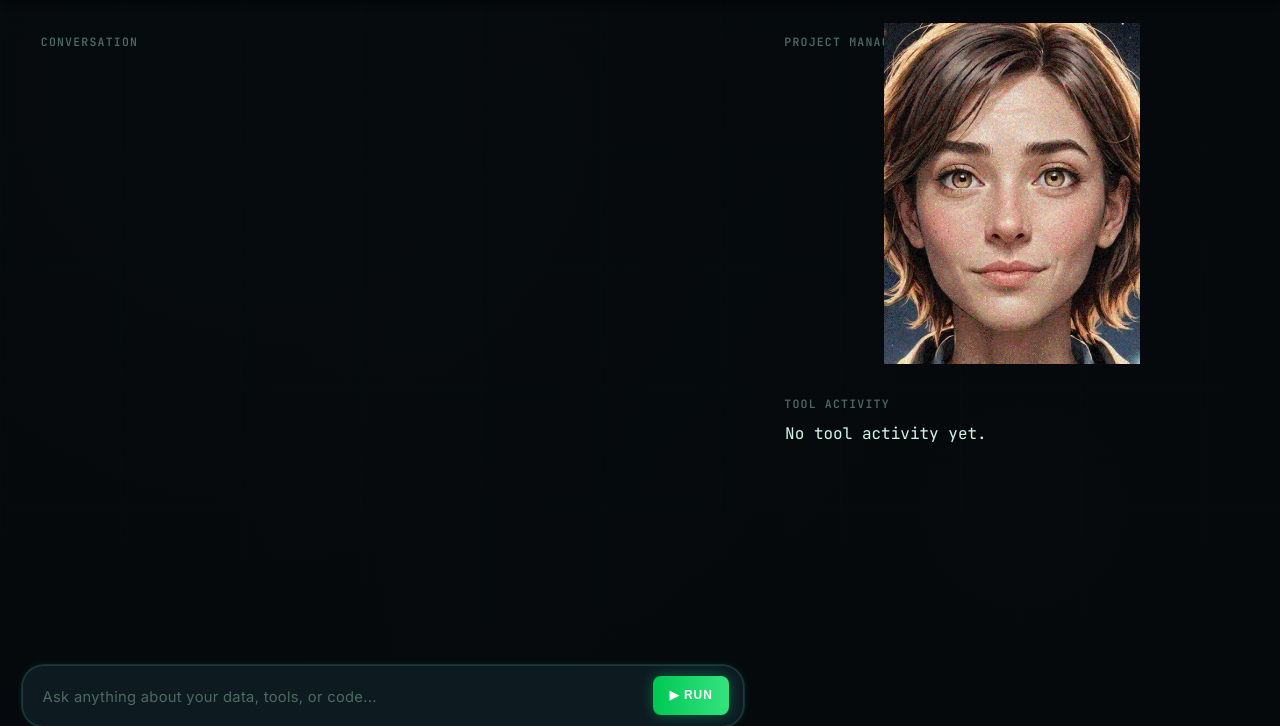
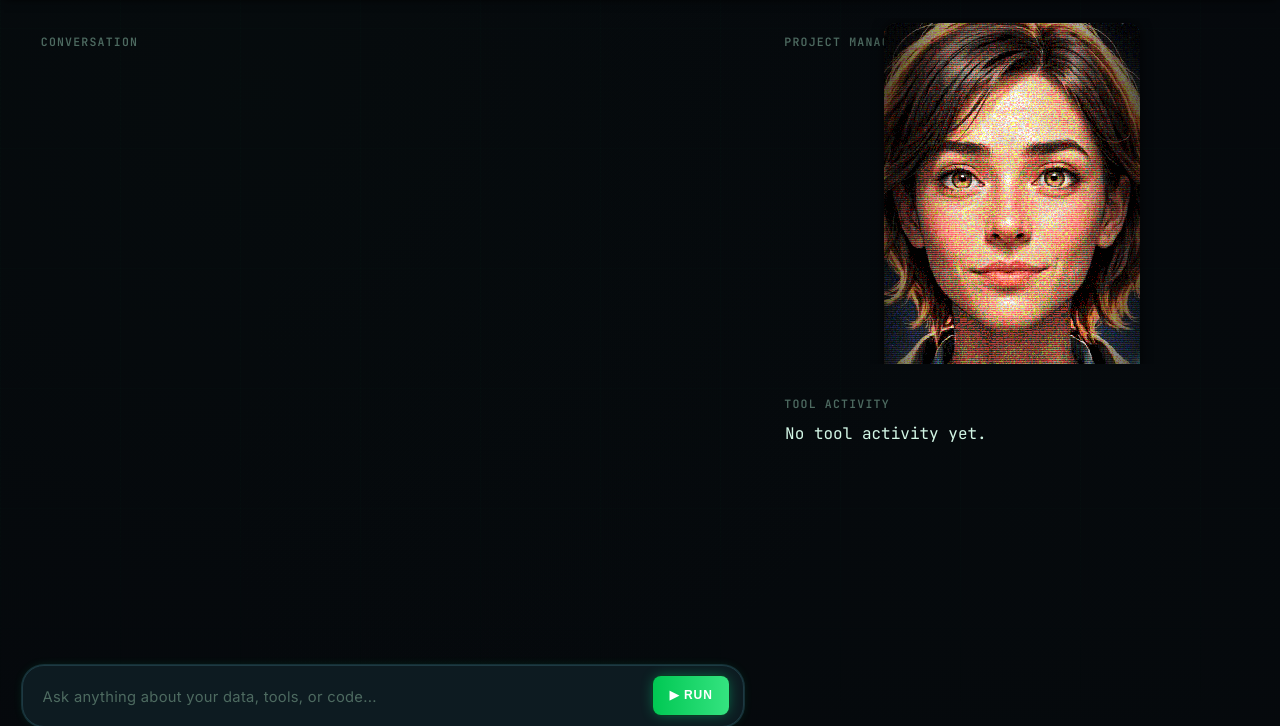
Before and after one commit to intelligencedev/manifold, a Python web app: template internal/webui/templates/index.html in a window 1280 px wide. Shown: the part 51-777 px from the top of the page. Run offline with Jinja, Linux system fonts and the light colour scheme; the template is opened without the code that fills it, so the values that code supplies are empty; some libraries are stand-ins or nearby versions.

Commit message:
feat: enhance avatar window with CRT effects and improved styling

```diff
--- a/internal/webui/templates/index.html
+++ b/internal/webui/templates/index.html
@@ -11,8 +11,37 @@
   <style>
     /* Avatar camera viewport */
     #avatarPane { display:flex; justify-content:center; }
-    #avatarPane .avatar-window { width:256px; height:256px; overflow:hidden; position:relative; background:#111; box-shadow:0 0 4px rgba(0,0,0,0.4) inset; }
-    #avatarPane .avatar-window img.agent-avatar { position:absolute; top:0; left:0; user-select:none; pointer-events:none; }
+    #avatarPane .avatar-window { width:256px; height:256px; overflow:hidden; position:relative; background:#0a0a0d; box-shadow:0 0 10px rgba(0,0,0,0.8) inset, 0 0 12px rgba(0,0,0,0.7); border-radius:12px; }
+    #avatarPane .avatar-window img.agent-avatar { position:absolute; top:0; left:0; user-select:none; pointer-events:none; image-rendering:pixelated; filter:contrast(1.18) saturate(1.25) brightness(1.05) drop-shadow(0 0 6px rgba(0,255,220,0.08)); }
+    /* CRT layers */
+    #avatarPane .avatar-window.crt .crt-layer { position:absolute; inset:0; pointer-events:none; }
+    /* Phosphor RGB triads (very subtle) */
+    #avatarPane .avatar-window.crt .crt-phosphor { z-index:2; opacity:0.22; background:
+      repeating-linear-gradient(to right,
+        rgba(255,0,0,0.55) 0px, rgba(255,0,0,0.55) 1px,
+        rgba(0,255,0,0.55) 1px, rgba(0,255,0,0.55) 2px,
+        rgba(0,140,255,0.55) 2px, rgba(0,140,255,0.55) 3px,
+        rgba(0,0,0,0.2) 3px, rgba(0,0,0,0.2) 4px
+      ); mix-blend-mode:color-dodge; }
+    /* Stronger scanlines */
+    #avatarPane .avatar-window.crt .crt-scanlines { z-index:3; background:
+      repeating-linear-gradient(to bottom,
+        rgba(255,255,255,0.18) 0px,
+        rgba(255,255,255,0.18) 1px,
+        rgba(0,0,0,0.55) 1px,
+        rgba(0,0,0,0.55) 2px
+      ); mix-blend-mode:overlay; animation:crt-scan-move 5s linear infinite; }
+    /* Darker vignette & curvature */
+    #avatarPane .avatar-window.crt .crt-mask { z-index:4; background:
+      radial-gradient(ellipse at center, rgba(0,0,0,0) 50%, rgba(0,0,0,0.35) 80%, rgba(0,0,0,0.75) 100%),
+      linear-gradient(to right, rgba(0,0,0,0.45), rgba(0,0,0,0) 25%, rgba(0,0,0,0) 75%, rgba(0,0,0,0.45));
+      mix-blend-mode:multiply; }
+    /* Stronger but still subtle flicker */
+    #avatarPane .avatar-window.crt .crt-flicker { z-index:5; background:rgba(255,255,255,0.04); animation:crt-flicker 0.08s infinite steps(2,end); mix-blend-mode:screen; }
+    #avatarPane .avatar-window.crt .agent-avatar { z-index:1; }
+    #avatarPane .avatar-window.crt { position:relative; }
+    @keyframes crt-scan-move { 0% { background-position-y:0; } 100% { background-position-y:256px; } }
+    @keyframes crt-flicker { 0%, 100% { opacity:0.02; } 50% { opacity:0.08; } }
   </style>
 </head>
 <body data-theme="dark">
@@ -39,8 +68,12 @@
       <aside id="avatar" class="panel">
         <div class="panel-header">Project Manager</div>
         <div id="avatarPane">
-          <div class="avatar-window" data-window-width="256" data-window-height="400">
+          <div class="avatar-window crt" data-window-width="256" data-window-height="400">
             <img src="/assets/smiling.png" alt="Current Working Agent" class="agent-avatar" data-shake-amplitude="1" data-shake-speed="1" />
+            <div class="crt-layer crt-phosphor"></div>
+            <div class="crt-layer crt-scanlines"></div>
+            <div class="crt-layer crt-mask"></div>
+            <div class="crt-layer crt-flicker"></div>
           </div>
         </div>
       </aside>
@@ -115,7 +148,8 @@
     next.style.top = '0'; next.style.left = '0'
     next.style.opacity = '0'
     next.style.transition = `opacity ${fadeMs}ms ease`
-    windowEl.appendChild(next)
+    const firstOverlay = windowEl.querySelector('.crt-layer')
+    if (firstOverlay) windowEl.insertBefore(next, firstOverlay); else windowEl.appendChild(next)
     next.addEventListener('load', ()=>{
       sizeImage(next)
       requestAnimationFrame(()=>{ next.style.opacity = '1' })
```
